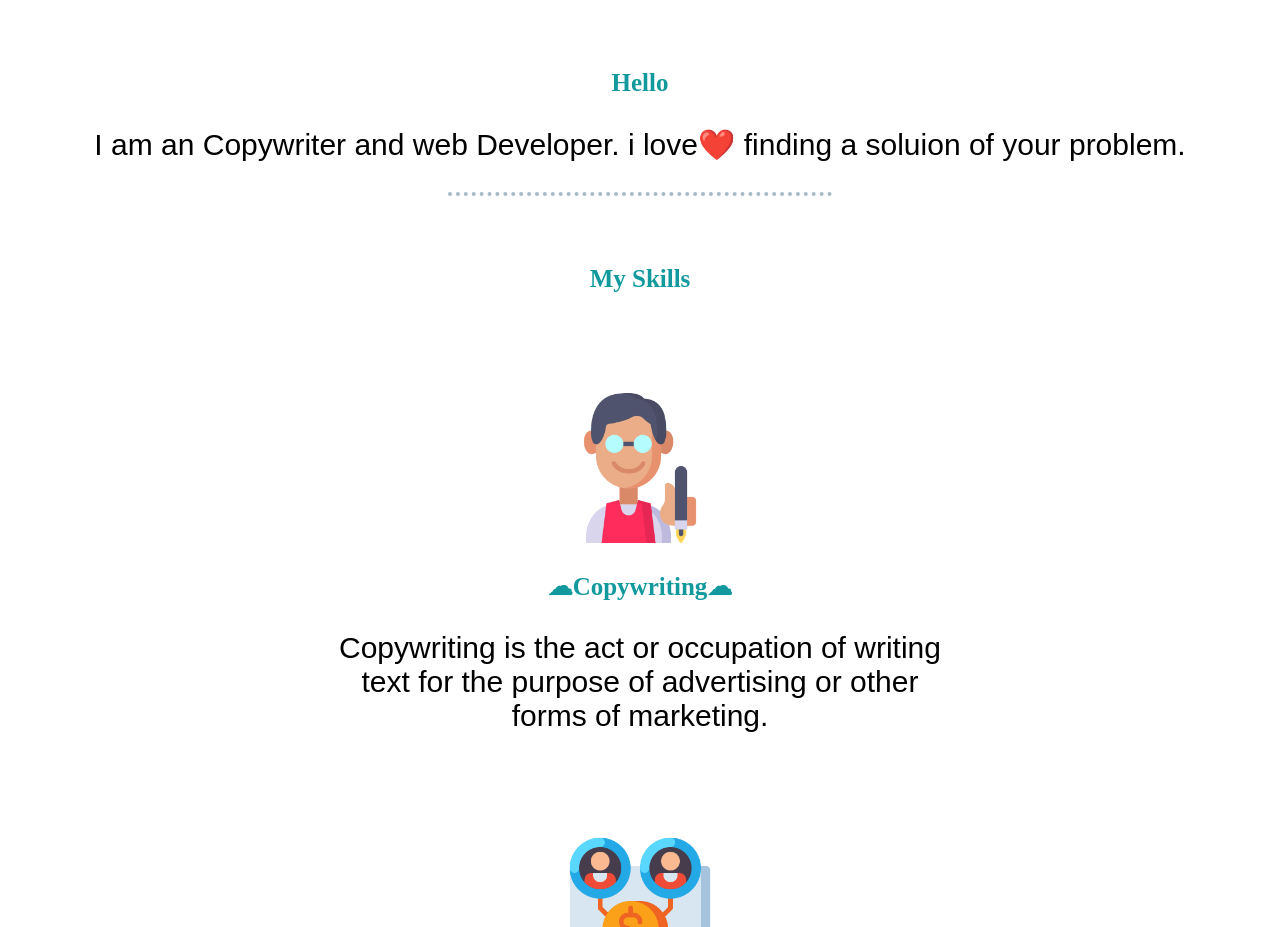
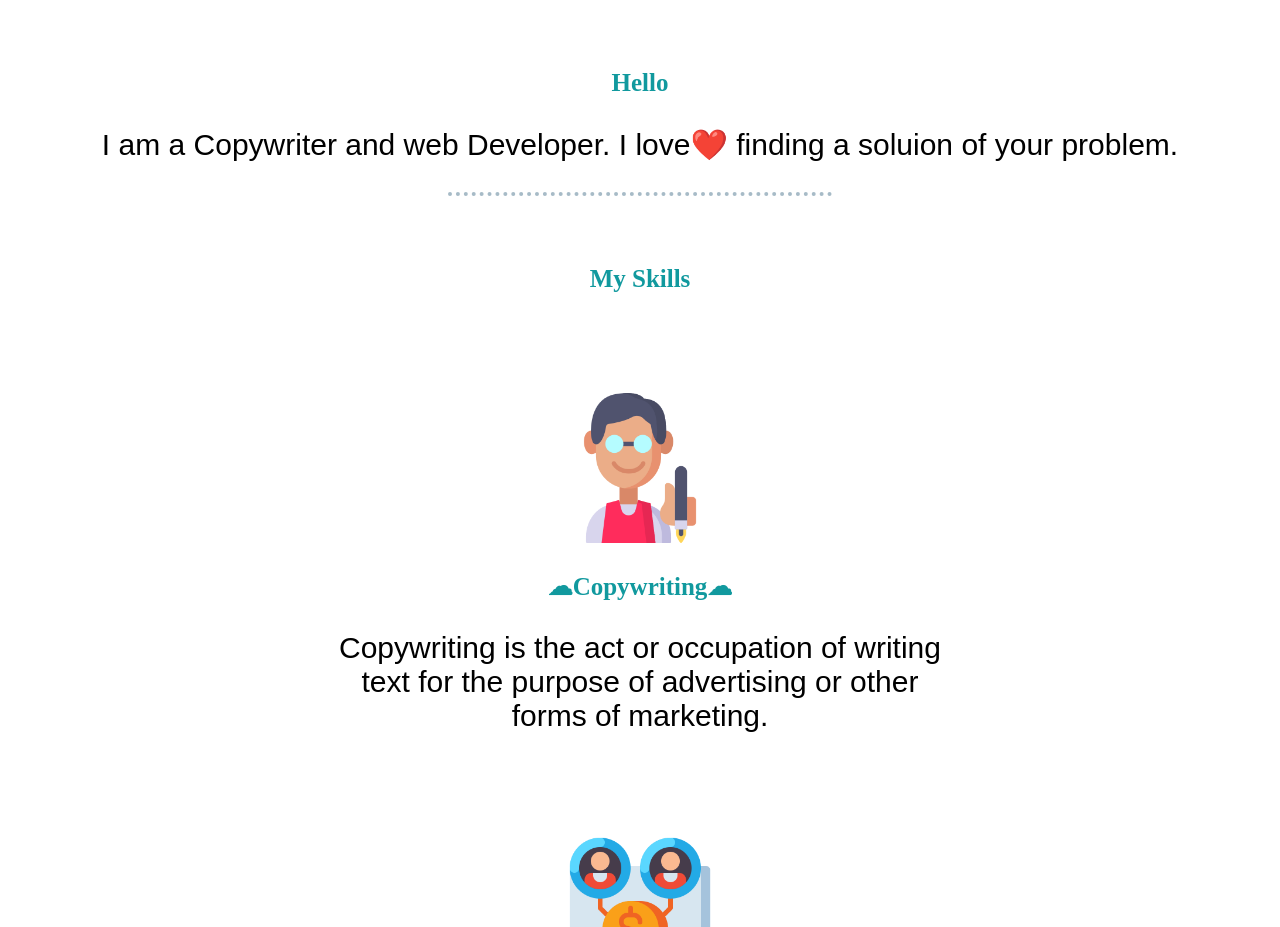
Before and after one commit to Raj240321/css, a plain HTML site: page index.html in a window 1280 px wide. Shown: the part 940-1867 px from the top of the page. Drawn offline with Linux system fonts and the light colour scheme.

Commit message:
minor changes

```diff
--- a/index.html
+++ b/index.html
@@ -26,7 +26,7 @@
     <div class="middle-container">
         <div class="profile">
             <h2>Hello</h2>
-            <p> I am an Copywriter and web Developer. i love❤️ finding a soluion of your problem.
+            <p> I am a Copywriter and web Developer. I love❤️ finding a soluion of your problem.
             </p>
         </div>
         <hr>
```
